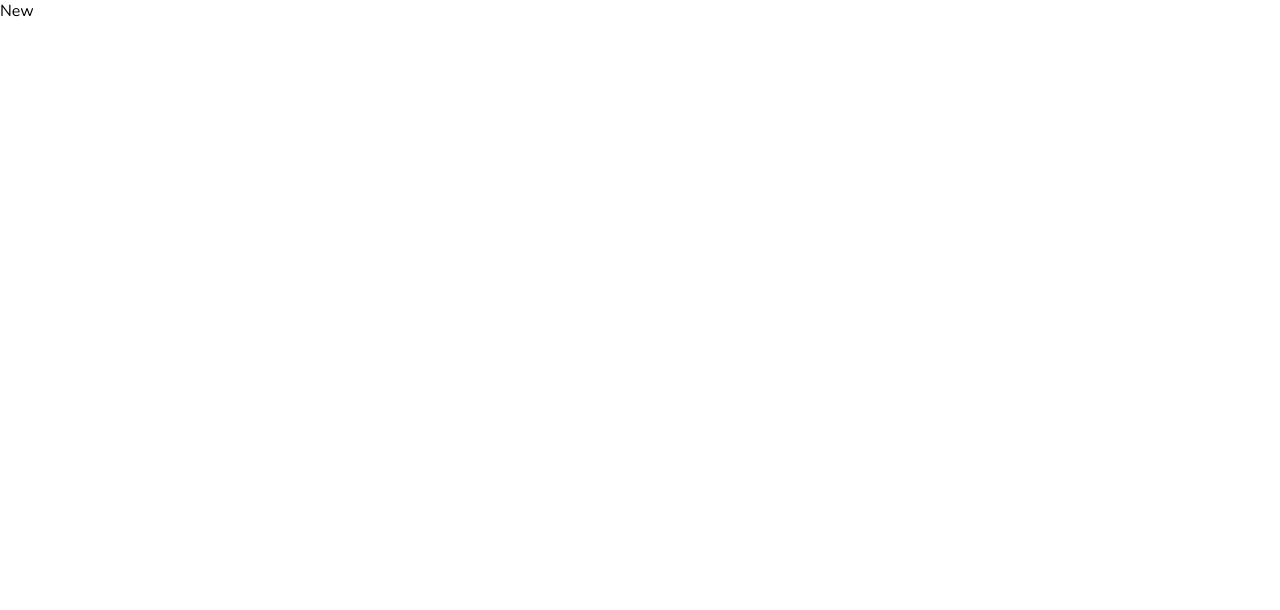
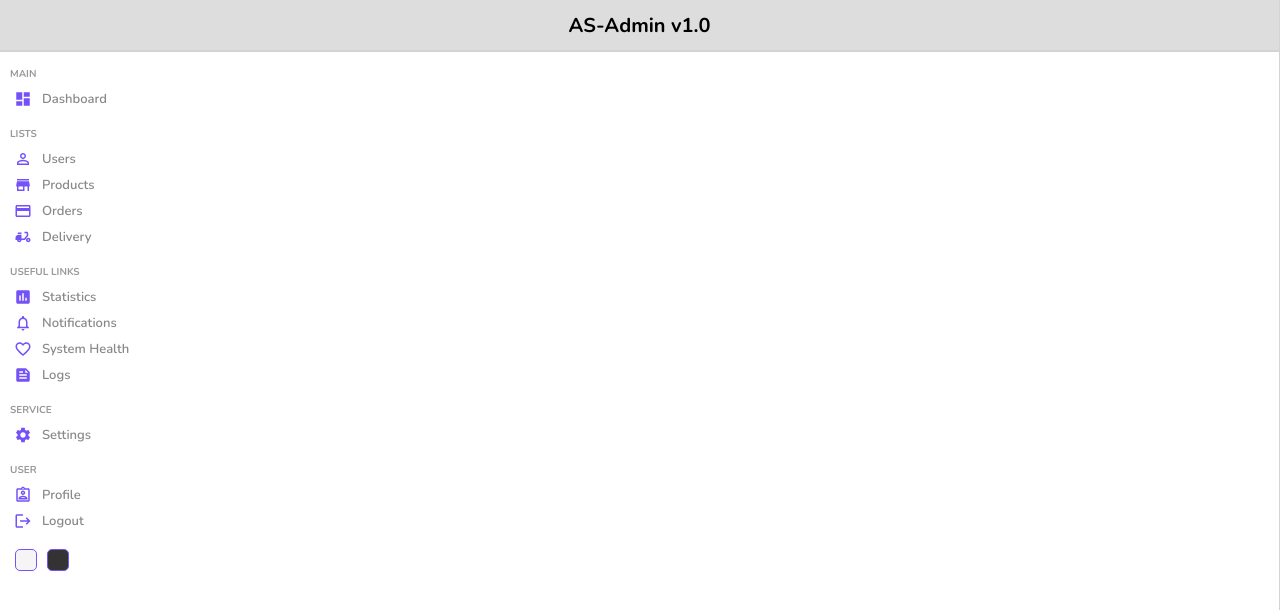
Before and after one commit to SGGaita/reactjs-admin-dashboard, a React (Create React App) app: page /users/new in a window 1280 px wide. Shown: the top 610 px of the page. Built offline with nearby package versions, Linux system fonts and the light colour scheme.

Commit message:
update Readme

```diff
--- a/src/pages/new/New.jsx
+++ b/src/pages/new/New.jsx
@@ -1,11 +1,15 @@
 import React from 'react'
 import "./new.scss"
-import {Sidebar,Navbar} from "../../components"
+import { Sidebar, Navbar } from "../../components"
 
 const New = () => {
   return (
-      <div className="">New</div>
+    <div className="new">
+      <Sidebar />
+      <div className="newContainer">
+      </div>
+    </div>
   )
 }
 
-export {New}
+export { New }
```
Also changed, not shown: 1 other file (tests, documents, lock files or other folders).
